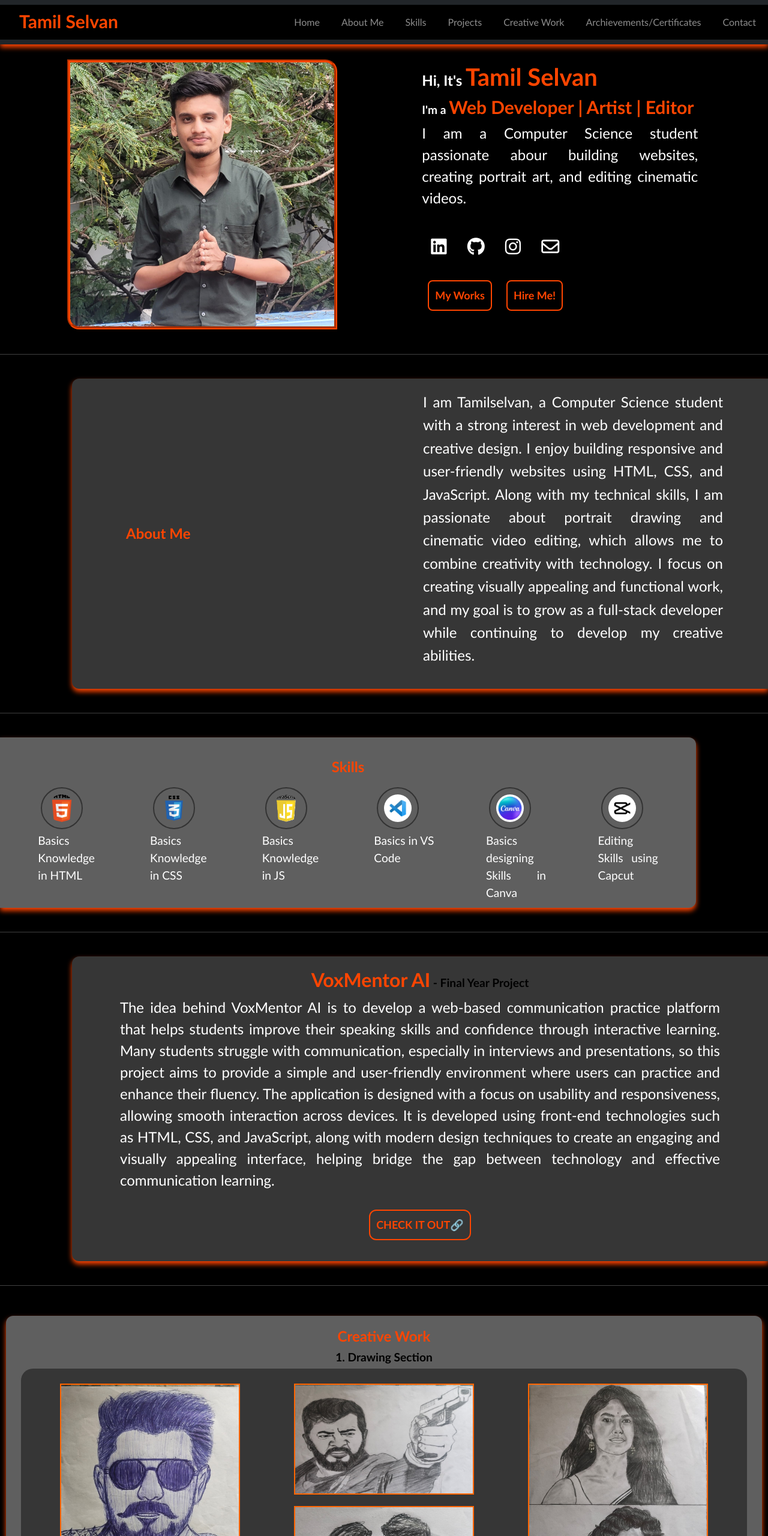
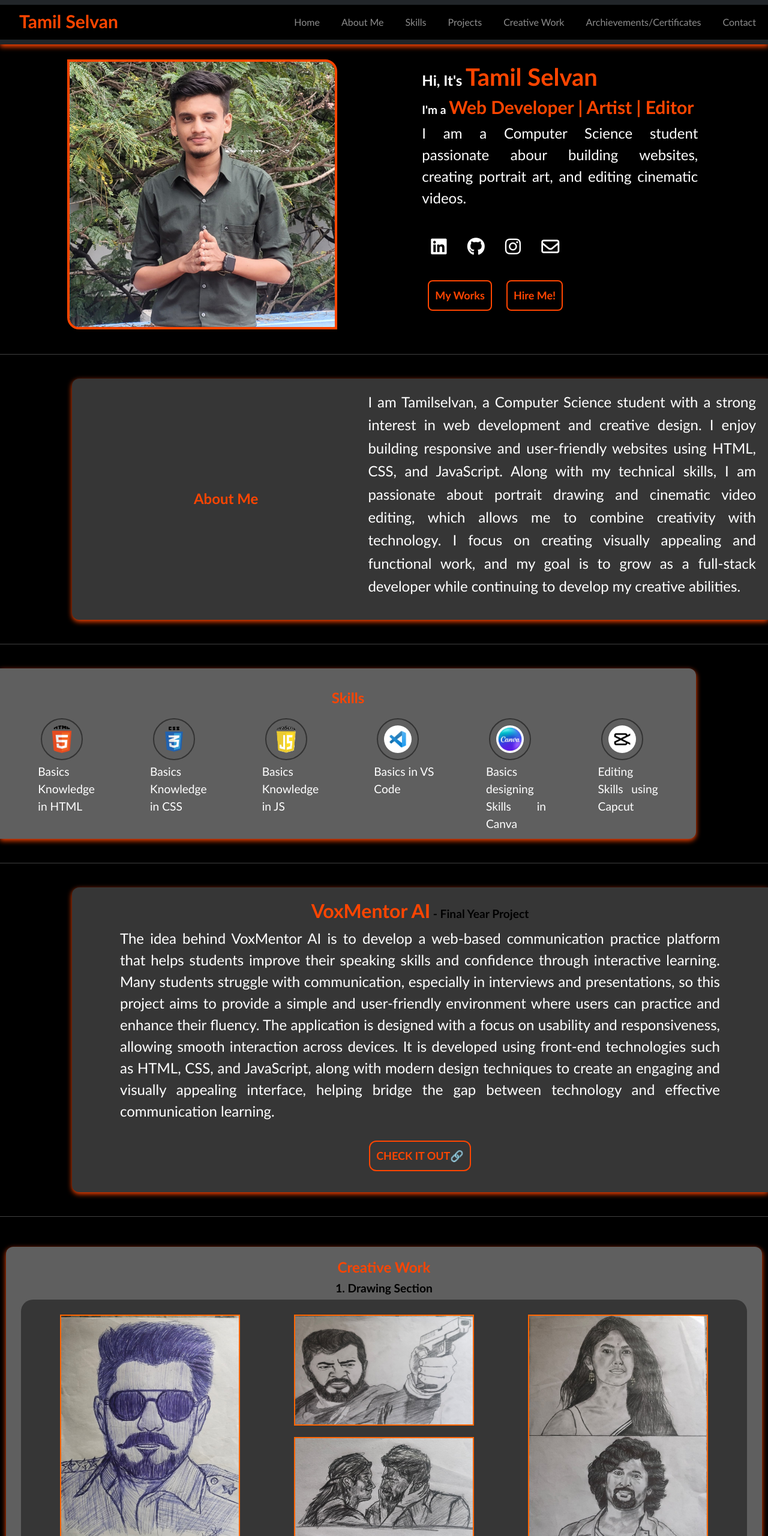
Before and after one commit to finalyearproject2612-cmyk/Portfolio, a plain HTML site: page index.html in a window 1280 px wide. Shown: the top 2560 px of the page at 60% size. Drawn offline with nearby package versions, Linux system fonts and the light colour scheme; a script that the page names is missing.

Commit message:
Update index.css

```diff
--- a/static/css/index.css
+++ b/static/css/index.css
@@ -14,7 +14,7 @@ body{
 }
 
 nav{
-    box-shadow: 0px 5px 8px orangered;
+    box-shadow: 0px 4px 8px orangered;
 }
 
 header{
@@ -76,7 +76,7 @@ nav a.active::after{
     width: 450px;
     height: 450px;
     border-radius: 0px 20px 0px 20px;
-    border: 5px groove orangered;
+    border: 4px solid orangered;
     /* border-style:; */
 
 }
@@ -162,7 +162,7 @@ i:hover{
     border-radius: 12px 0px 0px 12px;
     /* border: 1px solid var(--border); */
     background-color: rgb(54, 54, 54) ;
-    box-shadow: 0px 5px 8px orangered;
+    box-shadow: 0px 3px 8px orangered;
     /* border-bottom: 5px groove grey; */
     /* border-right: 5px groove grey;  */
     /* background: linear-gradient(to right, orange,orangered,red); */
@@ -170,8 +170,23 @@ i:hover{
     display: flex;
     justify-content: center ;
     align-items: center;
+    animation: slide 2s ease infinite;
 }
+
+
+
+/* @keyframes slide {
+    0%{
+        transform: translateX(150px);
+    }
+    100%{
+        transform: translateX(-5px);
+    }
+
+} */
+
 #abouth{
+    text-align: center;
     font-size: x-large;
     font-weight: 600;
     width: 500px;
@@ -182,7 +197,7 @@ i:hover{
 }
 #aboutp{
     background-color: transparent;
-    width: 500px;
+    width: 700px;
     font-size: x-large;
     font-weight: 400;
     line-height: 1.6;
@@ -194,7 +209,7 @@ i:hover{
     margin-right:120px ;
     background-color: rgb(95, 95, 95) ;
     border-radius:0px 12px 12px 0px;
-    box-shadow: 0px 5px 8px orangered;
+    box-shadow: 0px 3px 8px orangered;
     /* border-bottom: 5px groove orange;
     border-right: 5px groove orange; */
 }
@@ -244,7 +259,7 @@ i:hover{
     margin-left:120px ;
     background-color: rgb(54, 54, 54);
     border-radius: 12px 0px 0px 12px ;
-    box-shadow: 0px 5px 8px orangered;
+    box-shadow: 0px 3px 8px orangered;
     text-align: center;
     /* background: linear-gradient(to right, orange,orangered,red); */
 }
@@ -314,7 +329,7 @@ i:hover{
     padding: 20px;
     margin: 10px;
     border-radius: 12px;
-    box-shadow: 0px 5px 8px orangered;
+    box-shadow: 0px 3px 8px orangered;
 }
 .sect2 h3{
     background: transparent;
@@ -330,6 +345,7 @@ i:hover{
     margin: 5px;
     padding: 5px;
     border-radius: 20px;
+
 }
 .gridfolder p{
     text-align: justify;
@@ -424,7 +440,7 @@ i:hover{
     color: orangered;
     font-size: large;
     font-weight:bold;
-    border-radius: 20px;
+    border-radius: 12px;
     border: 2px solid orangered;
 }
 #b3:hover{
@@ -467,9 +483,8 @@ i:hover{
     margin: 10px;
     border-radius: 12px;
     background-color: rgb(54, 54, 54) ;
-    box-shadow: 0px 5px 8px orangered;
+    box-shadow: 0px 3px 8px orangered;
     text-align: center;
-    /* background: linear-gradient(to right, orange,orangered,red); */
 }
 #ach{
     background: transparent;
@@ -526,6 +541,7 @@ hr{
 .sec4{
     display: flex;
     justify-content: space-between;
+
 }
 #contact{
     box-shadow: 0px 0px 0px black;
```
